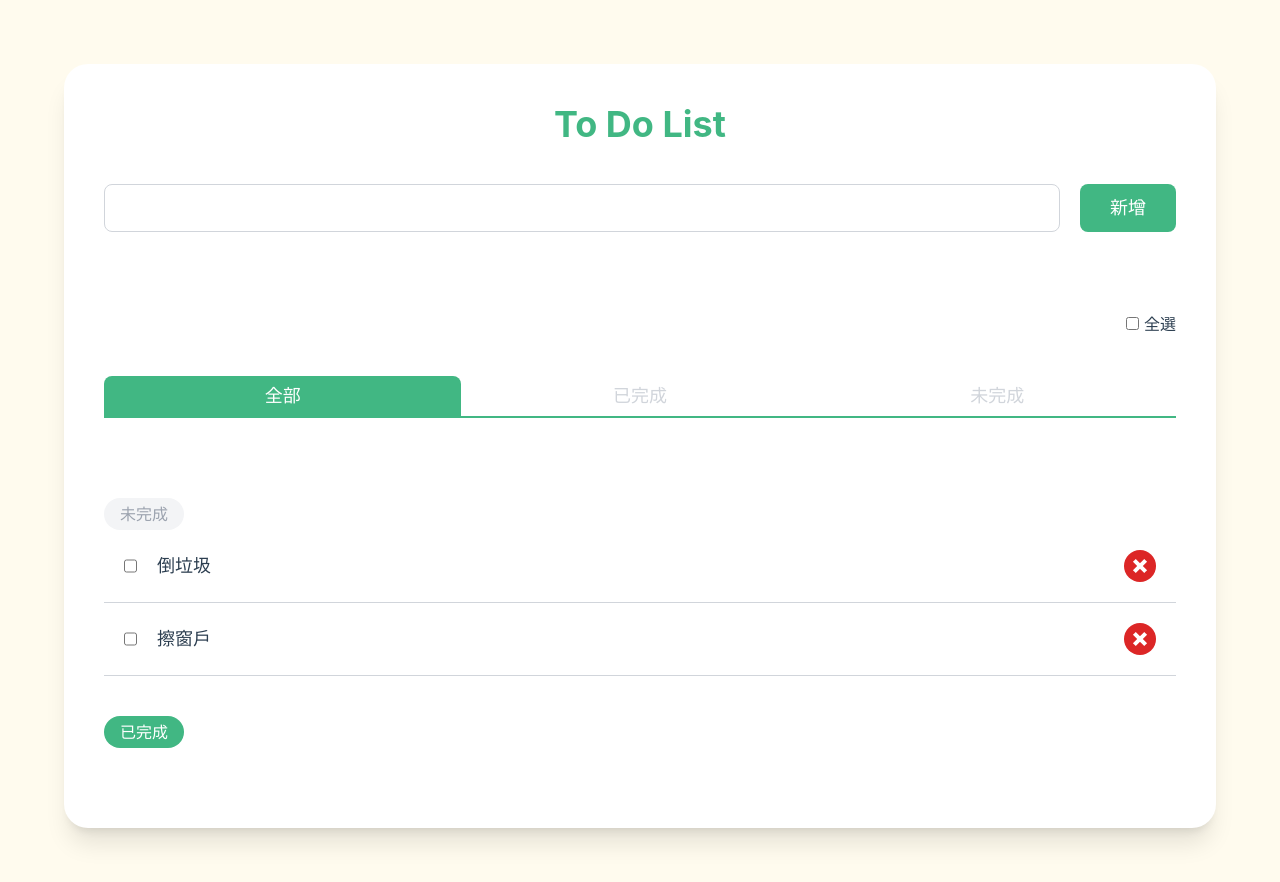
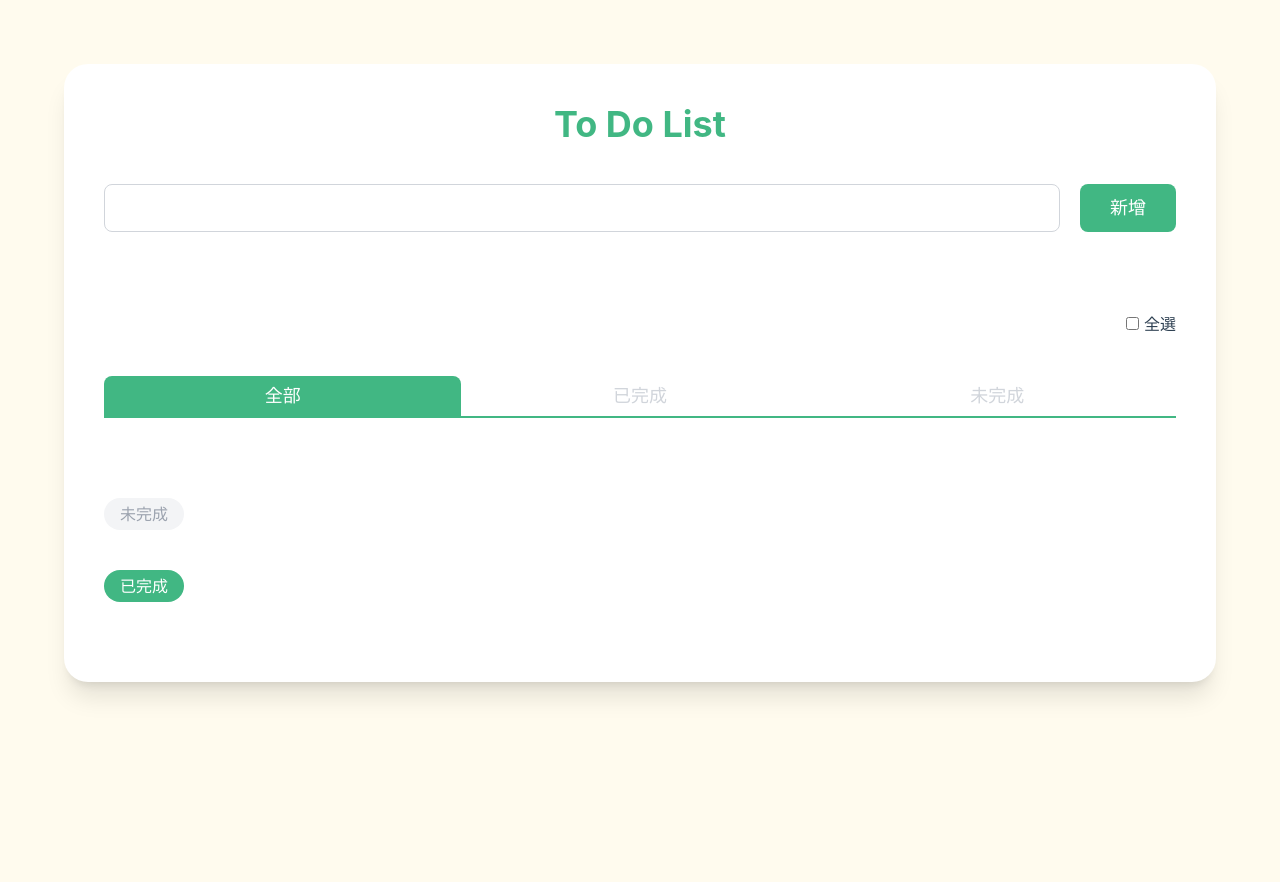
Before and after one commit to DongOrange/ToDoList, a Vue app: page / in a window 1280 px wide. Shown: the top 882 px of the page. After the commit the page ends 800 px from the top, so only its background shows below. Built offline with nearby package versions, Linux system fonts and the light colour scheme.

Commit message:
add annotation & localStorage

```diff
--- a/src/App.vue
+++ b/src/App.vue
@@ -1,40 +1,76 @@
 <script setup>
-import { ref } from 'vue'
+import { ref, onMounted } from 'vue'
 
+//頁籤預設第1個
 const currentTab = ref(0);
+
+//有三種狀態的頁籤
 const tabs = ref([
   { title: '全部' },
   { title: '已完成' },
   { title: '未完成' },
 ]);
 
-const list = ref([
-  { title: '倒垃圾', isFinish: false },
-  { title: '擦窗戶', isFinish: false },
-]);
+//項目初始值為0個
+const list = ref([]);
 
+//用來獲取新項目
 const newItem = ref('');
 
+//儲存本地資料
+const saveItem = () => {
+  localStorage.setItem('todolist', JSON.stringify(list.value));
+  localStorage.setItem('selectAll', JSON.stringify(selectAll.value));
+}
+
+//取得本地資料
+const getItem = () => {
+  const getSaveItem = localStorage.getItem('todolist');
+  const getSelectAll = localStorage.getItem('selectAll');
+  if(getSaveItem){
+    list.value = JSON.parse(getSaveItem);
+  } else {
+    list.value = [];
+  }
+
+  if (getSelectAll) {
+    selectAll.value = JSON.parse(getSelectAll);
+  } else {
+    selectAll.value = false;
+  }
+}
+
+//新增項目
 const addNewItem = () => {
   if( newItem.value === '' ) return
   list.value.unshift({
     title:newItem.value,
     isFinish:false,
   })
-  newItem.value = ''
+  newItem.value = '';
+  saveItem();
 };
 
+//刪除項目
 const delItem = (index) => {
-  list.value.splice(index,1)
+  list.value.splice(index,1);
+  saveItem();
 };
 
+//全選預設為false
 const selectAll = ref(false);
 
-const toggleAll = (isCheck) =>{
-  list.value.forEach(item => {
-    item.isFinish = isCheck;
+//全選開關
+const toggleAll = (isCheck) => {
+  list.value.forEach( item => {
+    item.isFinish = isCheck
   })
+  saveItem();
 };
+
+
+//瀏覽器加載完執行
+onMounted(getItem);
 
 </script>
 
@@ -64,7 +100,7 @@ const toggleAll = (isCheck) =>{
             <li v-if="item.isFinish === false" class="border-b border-gray-300 px-0 py-5 flex lg:p-5">
               <div class="flex flex-1 items-center">
                 <label class="flex gap-3 lg:gap-5">
-                  <input type="checkbox" v-model="item.isFinish">
+                  <input type="checkbox" v-model="item.isFinish" @change="saveItem">
                   <span class="text-lg">{{ item.title }}</span>
                 </label>
               </div>
@@ -83,7 +119,7 @@ const toggleAll = (isCheck) =>{
             <li v-if="item.isFinish === true" class="border-b border-gray-300 px-0 py-5 flex lg:p-5">
               <div class="flex flex-1 items-center">
                 <label class="flex gap-3 lg:gap-5">
-                  <input type="checkbox" v-model="item.isFinish">
+                  <input type="checkbox" v-model="item.isFinish" @change="saveItem">
                   <span class="text-lg">{{ item.title }}</span>
                 </label>
               </div>
@@ -94,6 +130,7 @@ const toggleAll = (isCheck) =>{
           </template>
         </ul>
       </div>
+
     </div>
   </main>
 </template>
```
Also changed, not shown: 1 other file (tests, documents, lock files or other folders).
